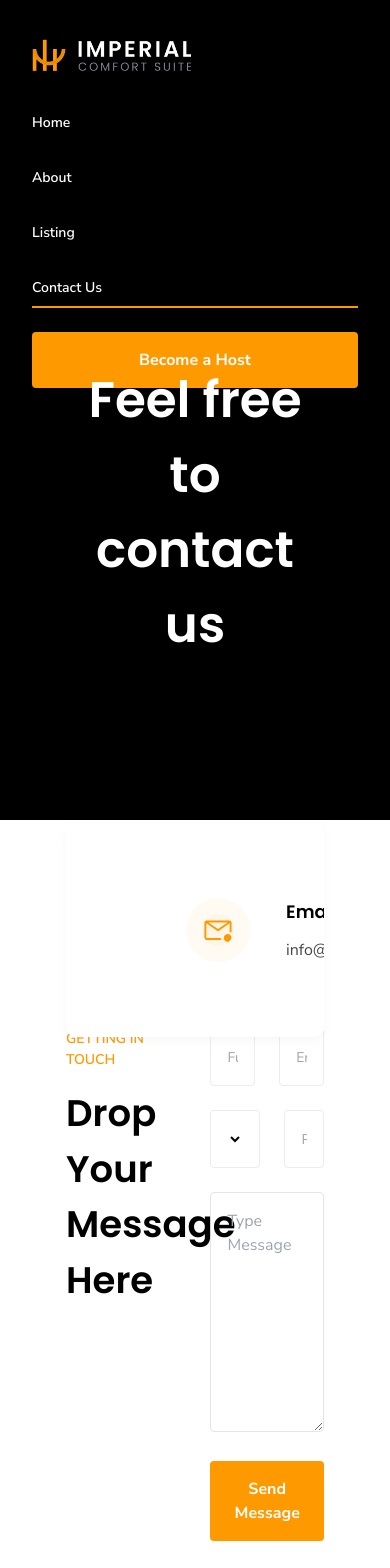
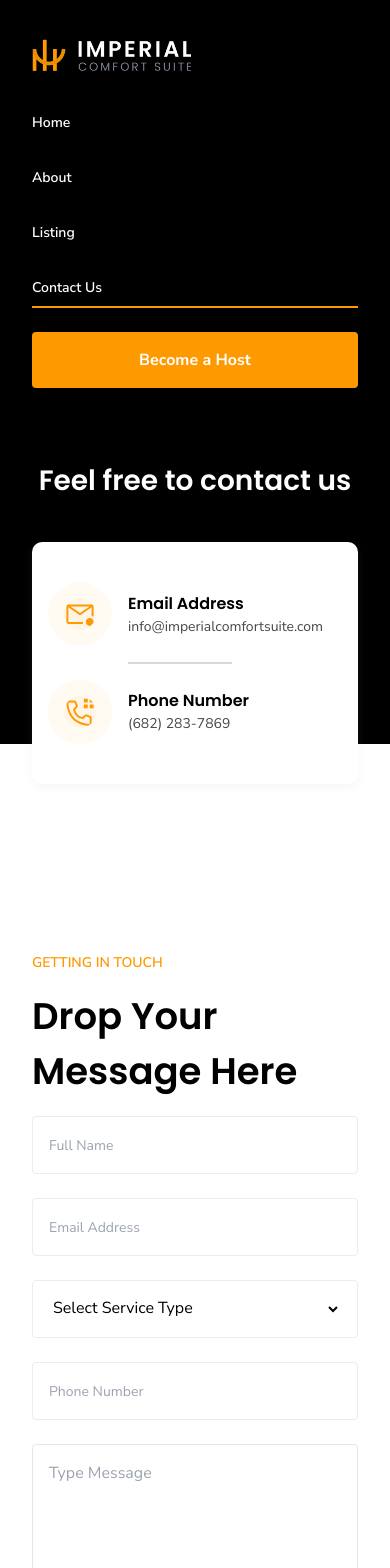
Before and after one commit to joelebukatobi/imperial-comfort-suites, a Next.js app in the folder frontend/: page /contact in a window 390 px wide. Shown: the top 1568 px of the page. Built offline with nearby package versions, Linux system fonts and the light colour scheme.

Commit message:
Made the contact page and listings page  mobile responsive

```diff
--- a/frontend/src/assets/styles/global/layouts/header.module.scss
+++ b/frontend/src/assets/styles/global/layouts/header.module.scss
@@ -64,42 +64,44 @@
   }
 
   &__listing {
-    @apply flex justify-center items-center max-w-[144rem] px-[3.2rem] h-[40rem];
+    @apply flex justify-center items-center md:max-w-[144rem] px-[3.2rem] md:h-[40rem];
     margin: 0 auto;
 
     & section {
-      @apply flex flex-col items-center w-[79.1%];
+      @apply md:flex md:flex-col md:items-center w-full md:w-[79.1%];
+
       & h2 {
-        @apply text-white text-[5rem] text-center w-[52.5%];
+        @apply text-white mt-[4rem] md:text-[5rem] text-center md:w-[52.5%];
       }
 
       & form {
-        @apply flex justify-between gap-x-[2%] bg-white py-[5.6rem] px-[6.4rem] rounded-[1rem] relative top-[10.4rem];
+        @apply flex flex-col rounded-[1rem] w-full relative top-[4.8rem] md:top-[10.4rem] gap-y-[1.6rem] md:flex-row md:justify-between md:gap-x-[2%] bg-white py-[3.2rem] md:py-[5.6rem] px-[2.4rem] md:px-[6.4rem] md:gap-y-0;
+        //
         box-shadow: 0px 4px 8px rgba(181, 181, 181, 0.1);
 
         & > * {
-          width: 23%;
+          @apply md:w-[25%];
         }
       }
     }
   }
 
   &__contact {
-    @apply flex justify-center items-center max-w-[144rem] px-[3.2rem] h-[40rem];
+    @apply flex justify-center items-center max-w-[144rem] px-[3.2rem] md:h-[40rem];
     margin: 0 auto;
 
     & section {
-      @apply flex flex-col items-center w-[79.1%];
+      @apply md:flex md:flex-col md:items-center w-full md:w-[79.1%];
       & h2 {
-        @apply text-white text-[5rem] text-center;
+        @apply text-white mt-[4rem] md:text-[5rem] text-center md:w-[52.5%];
       }
 
       & main {
-        @apply flex justify-between items-center w-full bg-white px-[12rem] py-[4rem] rounded-[1rem] relative top-[16rem] overflow-hidden;
+        @apply flex flex-col w-full bg-white px-[1.6rem] py-[2.4rem] md:flex-row md:justify-between md:items-center md:px-[12rem] md:py-[4rem] rounded-[1rem] relative top-[4rem] md:top-[16rem] overflow-hidden;
         box-shadow: 0px 4px 8px rgba(181, 181, 181, 0.1);
 
         & figure {
-          @apply flex gap-x-[3.6rem] py-[1.6rem];
+          @apply flex items-center gap-x-[1.6rem] md:gap-x-[3.6rem] py-[1.6rem];
           & div {
             @apply h-[6.4rem] w-[6.4rem] rounded-full bg-[#FF9900]/5 flex items-center justify-center;
             & svg {
@@ -108,12 +110,24 @@
           }
 
           & figcaption {
-            @apply flex flex-col justify-between;
+            @apply flex flex-col md:justify-between;
+
+            & h4 {
+              @apply text-[1.6rem];
+            }
+
+            & p {
+              @apply text-[1.4rem];
+            }
           }
         }
 
+        // & figure:nth-of-type(2) {
+        //   @apply self-start;
+        // }
+
         & hr {
-          @apply h-[.16rem] w-[10.4rem] rotate-90 outline-none border-none bg-[#D9D9D9];
+          @apply h-[.16rem] w-[10.4rem] md:rotate-90 outline-none border-none bg-[#D9D9D9] ml-[8rem];
         }
       }
     }
--- a/frontend/src/assets/styles/global/pages/contact.module.scss
+++ b/frontend/src/assets/styles/global/pages/contact.module.scss
@@ -2,10 +2,10 @@
   //
   margin: 0 auto;
   //
-  @apply w-[79.1%] mt-[20.8rem] mb-[8rem] flex gap-x-[10%] justify-between;
+  @apply md:w-[79.1%] mt-[20.8rem] mb-[8rem] flex flex-col md:flex-row gap-x-[10%] justify-between;
 
   & header {
-    @apply w-[46%];
+    @apply md:w-[46%];
     & span {
       @apply text-[1.4rem] uppercase font-semibold text-[#FF9900];
     }
@@ -18,7 +18,10 @@
   & form {
     @apply w-full;
     & div {
-      @apply flex gap-x-[2.4rem] mb-[2.4rem];
+      @apply flex flex-col md:flex-row gap-x-[2.4rem] md:mb-[2.4rem];
+      & > * {
+        @apply mb-[2.4rem] md:mb-0;
+      }
     }
   }
 }
--- a/frontend/src/assets/styles/global/pages/listing.module.scss
+++ b/frontend/src/assets/styles/global/pages/listing.module.scss
@@ -1,4 +1,4 @@
 .listings {
   //
-  @apply mt-[20.8rem] mb-[20.8rem] flex justify-between gap-x-[2.4rem];
+  @apply mt-[20.8rem] mb-[20.8rem] flex flex-wrap gap-y-[3.2rem] md:gap-y-0 md:flex-nowrap md:justify-between gap-x-[2.4rem];
 }
--- a/frontend/src/components/global/layouts/Layout.js
+++ b/frontend/src/components/global/layouts/Layout.js
@@ -83,6 +83,7 @@ export default function Layout({ children }) {
                   <option value={3}>3 Bedroom</option>
                   <option value={4}>4 Bedroom</option>
                 </Select>
+                <div className="md:!w-3/5 flex gap-x-[8%]">
                   <Input
                     value={minPrice}
                     name={'minPrice'}
@@ -99,6 +100,7 @@ export default function Layout({ children }) {
                     required={'required'}
                     placeholder={'Max Price'}
                   />
+                </div>
                 <Button>Show</Button>
               </form>
             </section>
```
Lines whose indentation alone changed are shown as unchanged.
